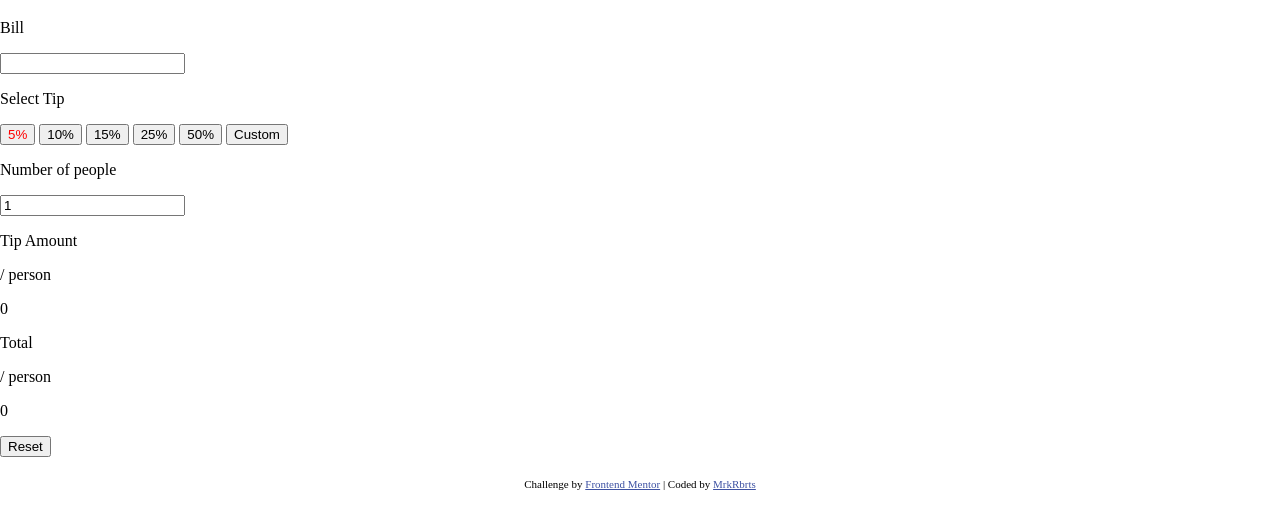
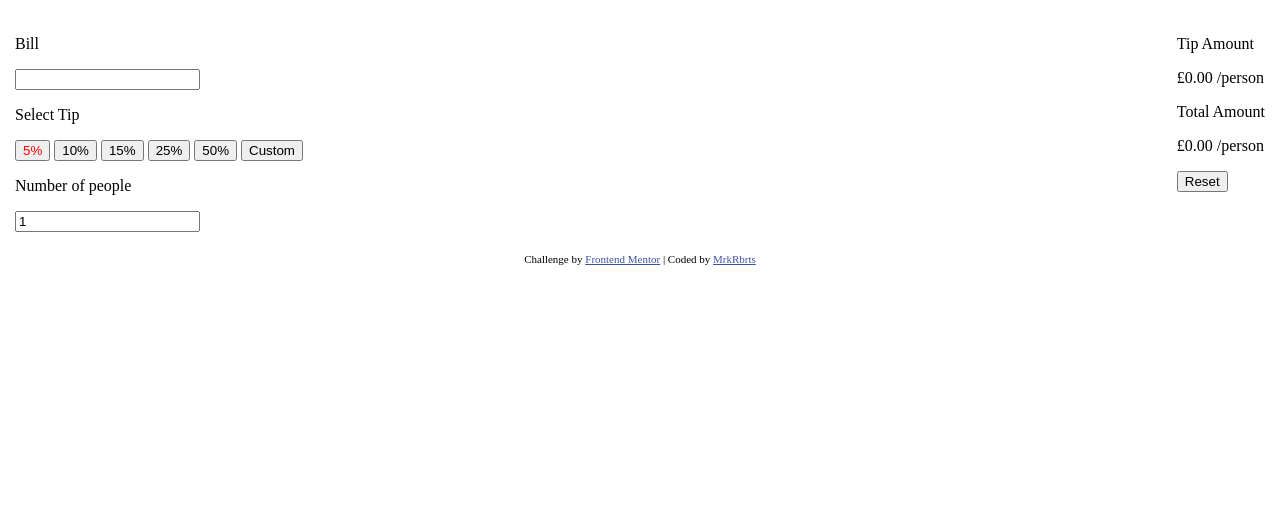
Before and after one commit to mrkrbrts/tip-calculator, a plain HTML site: page index.html in a window 1280 px wide. Both pictures are taken after a click on the button "5%". Shown: the part 61-590 px from the top of the page. Drawn offline with Linux system fonts and the light colour scheme.

Commit message:
Fixed number of people bug (i think)

```diff
--- a/index.html
+++ b/index.html
@@ -28,7 +28,7 @@
         <p>Select Tip</p>
 
         <button id="5-tip-btn" class="tip-btns" value=.05>5%</button>
-        <button id="10-tip-btn" class="tip-btns" value=.10>10%</button>
+        <button id="10-tip-btn" class="tip-btns active" value=.10>10%</button>
         <button id="15-tip-btn" class="tip-btns" value=.15>15%</button>
         <button id="25-tip-btn" class="tip-btns" value=.25>25%</button>
         <button id="50-tip-btn" class="tip-btns" value=.50>50%</button>
@@ -43,23 +43,21 @@
         <div id="tip-amount">
           <div class="result-text">
             <p>Tip Amount</p>
-            <p>/ person</p>
           </div>
 
           <div>
-            <p class="result-amount" id="tip-amount-num"></p>
+            <p>£<span class="result-amount" id="tip-amount-num"></span> /person</p>
           </div>
 
         </div>
 
         <div id="total-amount">
           <div class="result-text">
-            <p>Total</p>
-            <p>/ person</p>
+            <p>Total Amount</p>
           </div>
 
           <div>
-            <p class="result-amount" id="total-amount-num"></p>
+            <p>£<span class="result-amount" id="total-amount-num"></span> /person</p>
           </div>
 
         </div>
@@ -67,17 +65,17 @@
       </div>
 
     </div>
-
-  </main>
-
-
-  <footer>
     <div class="attribution">
       <p>
         Challenge by <a href="https://www.frontendmentor.io?ref=challenge" target="_blank">Frontend Mentor</a> |
         Coded by <a href="https://www.mrkrbrts.dev" target="_blank">MrkRbrts</a>
       </p>
     </div>
+  </main>
+
+
+  <footer>
+
   </footer>
 
 
--- a/index.js
+++ b/index.js
@@ -38,10 +38,12 @@ function calculateTip() {
 
     console.log((billSubTotal * activeTip) / numPeople)
 
-    tipAmountResult.innerHTML = ((billSubTotal * activeTip) / numPeople)
-    totalAmountResult.innerHTML = ((billSubTotal + (billSubTotal * activeTip)) / numPeople)
+    let tipResult = ((billSubTotal * activeTip) / numPeople)
 
-    // bill + (bill*tip) = total
+    let totalResult = ((Number(billSubTotal) + Number(tipResult)) / Number(numPeople))
+
+    tipAmountResult.innerHTML = tipResult.toFixed(2)
+    totalAmountResult.innerHTML = totalResult.toFixed(2)
 }
 
 function removeClass(elements, className) {
@@ -57,3 +59,13 @@ allTipBtns.forEach(tipBtn =>  {
         calculateTip()
     })
 })
+
+billInput.addEventListener("input", function(){
+    calculateTip()
+})
+
+peopleInput.addEventListener("input", function(){
+    if (peopleInput.value != 0) {
+        calculateTip()
+    }
+})
--- a/style.css
+++ b/style.css
@@ -1,5 +1,7 @@
 body{
     margin: 0;
+    /* display: flex;
+    justify-content: center; */
 }
 
 
@@ -17,3 +19,12 @@ body{
 .active {
     color: red;
 }
+
+#app {
+    display: flex;
+    justify-content: space-between;
+}
+
+#app > div {
+    padding: 0 15px;
+}
```
